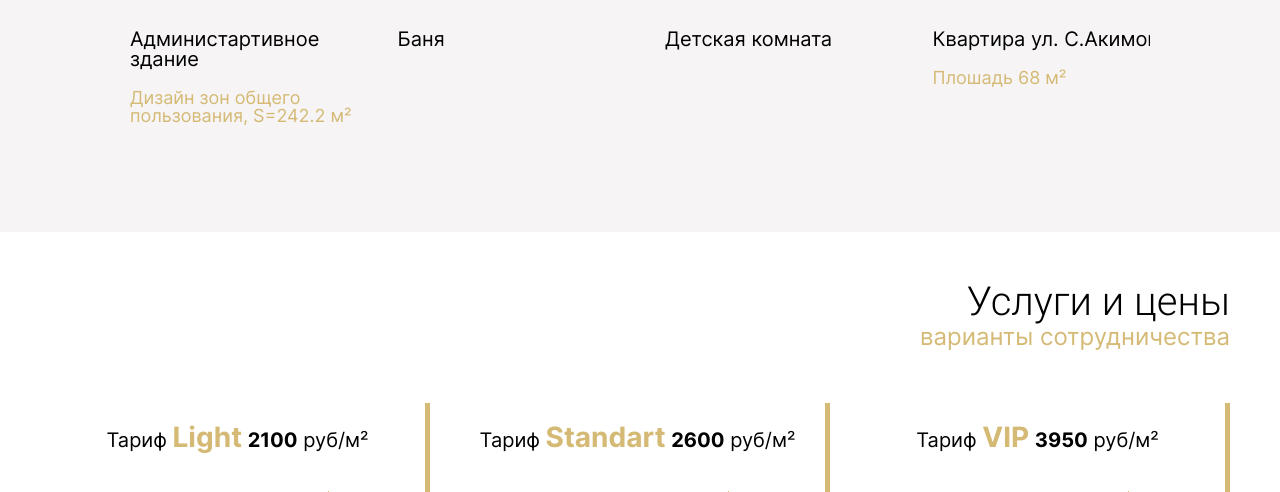
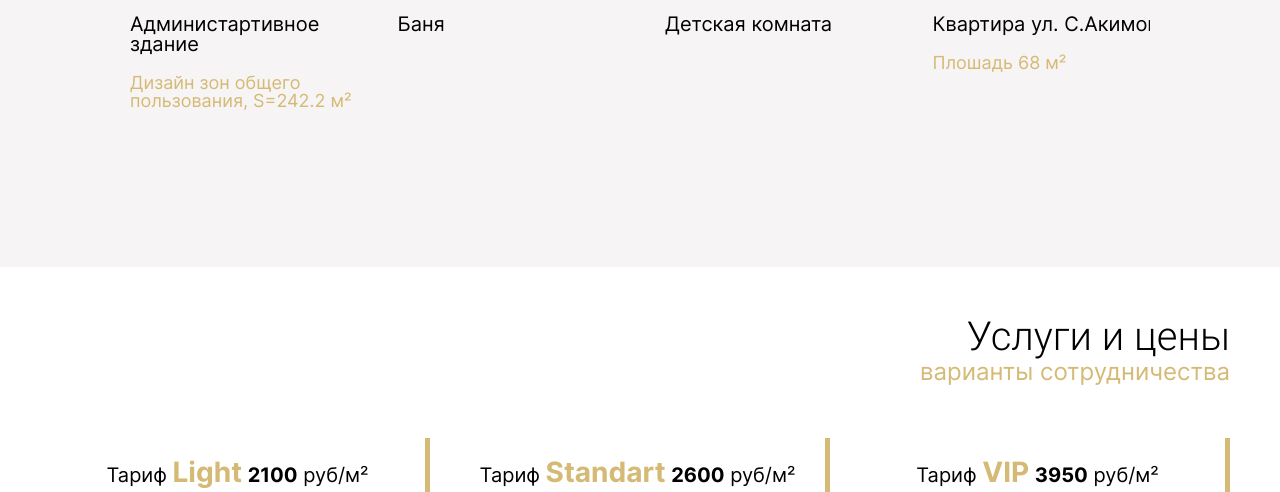
Before and after one commit to webgelo/UMBRA-design, a PHP site: page / in a window 1280 px wide. Shown: the part 2133-2625 px from the top of the page. Run offline with PHP 8.4, Linux system fonts and the light colour scheme.

Commit message:
03.02.2024 4

```diff
--- a/css/style.css
+++ b/css/style.css
@@ -110,7 +110,7 @@ header {
 }
 
 .section-main {
-  height: 750px;
+  height: calc(100vh - 65px);
   background-repeat: no-repeat;
   background-image: url("../img/photo_main.png");
   background-position: center;
@@ -465,7 +465,7 @@ footer {
   max-width: 2000px;
   margin: 0 auto;
   padding-top: 60px;
-  height: 750px;
+  height: 100vh;
 }
 .portfolio__content-container {
   height: 500px;
```
